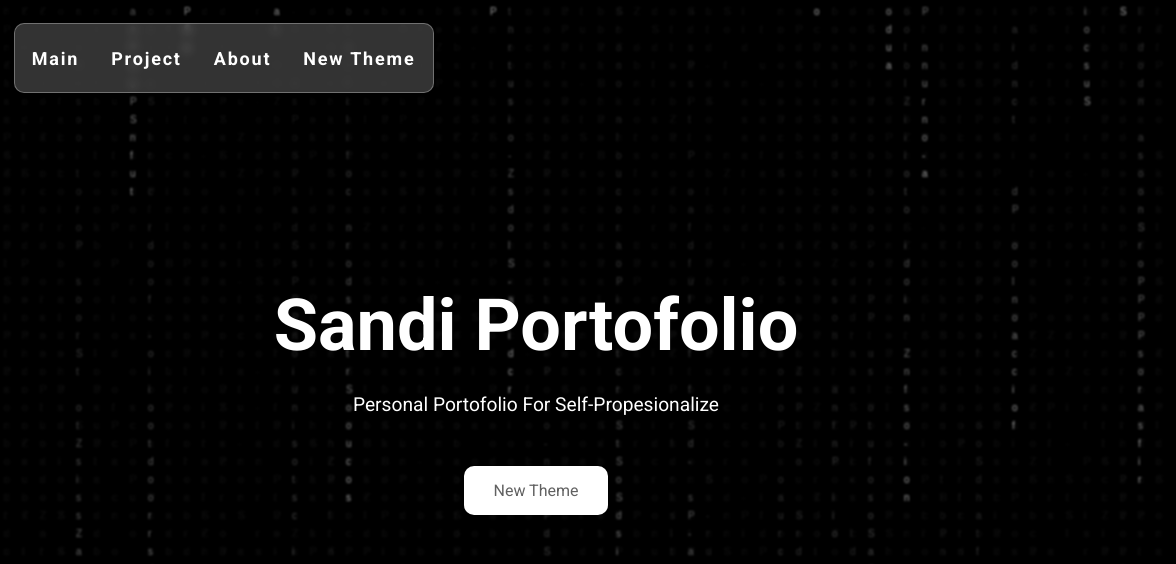
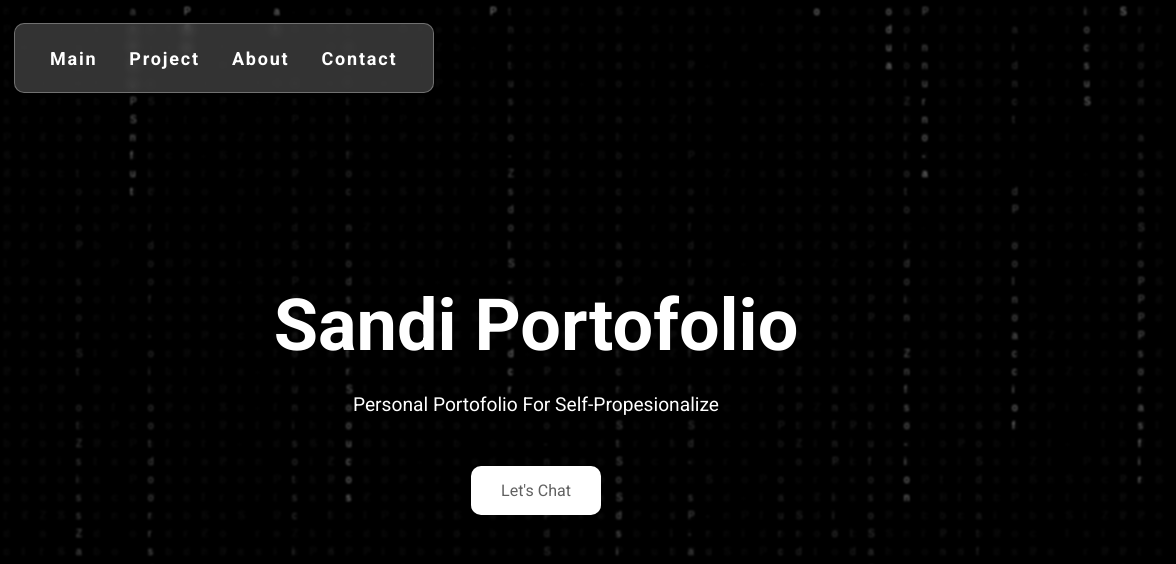
Before and after one commit to sandi-hermawan01/personal-portofolio, a website: page public/index.html in a window 1280 px wide. Shown: the top 564 px of the page, 104-1280 px from the left. Drawn offline with nearby package versions, Linux system fonts and the light colour scheme; a web font is replaced by a local one.

Commit message:
navbar & chat update

```diff
--- a/public/index.html
+++ b/public/index.html
@@ -30,7 +30,7 @@
           <a href="#hero-section">Main</a>
           <a href="#project-section">Project</a>
           <a href="#about-section">About</a>
-          <a href="#">New Theme</a>
+          <a href="#">Contact</a>
           <button id="menu">
             <span></span>
             <span></span>
@@ -47,7 +47,7 @@
           <p class="hero-secondary-line">
             Personal Portofolio For Self-Propesionalize
           </p>
-          <a href="#" class="btn">New Theme</a>
+          <a href="mailto:sandihermawanf01@gmail.com" class="btn">Let's Chat</a>
         </div>
         <div class="hero-bg">
           <canvas class="hack-effect" id="canvas"></canvas>
```
